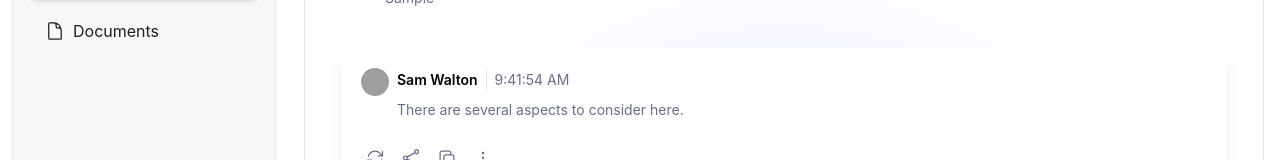
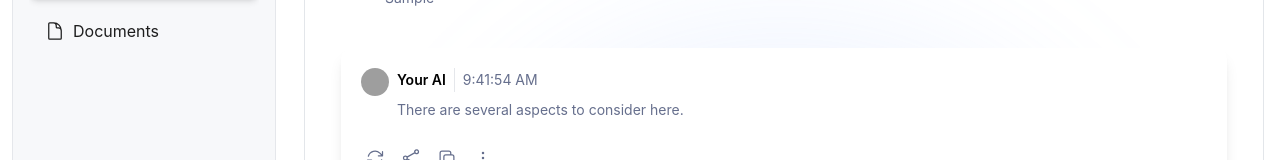
Before and after one commit to NDK-Research-AI-Project/client, a React (Vite) app: page /chat/new in a window 1280 px wide. Both pictures are taken after typing "Sample" into the empty fields and a click on the button "Send". Shown: the part 166-326 px from the top of the page. Built offline with nearby package versions, Linux system fonts and the light colour scheme; grey boxes are pictures that could not be loaded.

Commit message:
fix: update message sender name to 'Your AI' in MessageBlock component

```diff
--- a/src/pages/chat/NewChat.tsx
+++ b/src/pages/chat/NewChat.tsx
@@ -160,7 +160,7 @@ export const MessageBlock: React.FC<{ message: Message }> = ({ message }) => {
             />
             <div className="flex flex-col">
               <div className="flex items-center gap-2">
-                <p className="font-semibold">Sam Walton</p>
+                <p className="font-semibold">Your AI</p>
                 <div className="border-r h-6"></div>
                 <p className="text-[#666f8d]">
                   {message.timestamp.toLocaleTimeString()}
```
